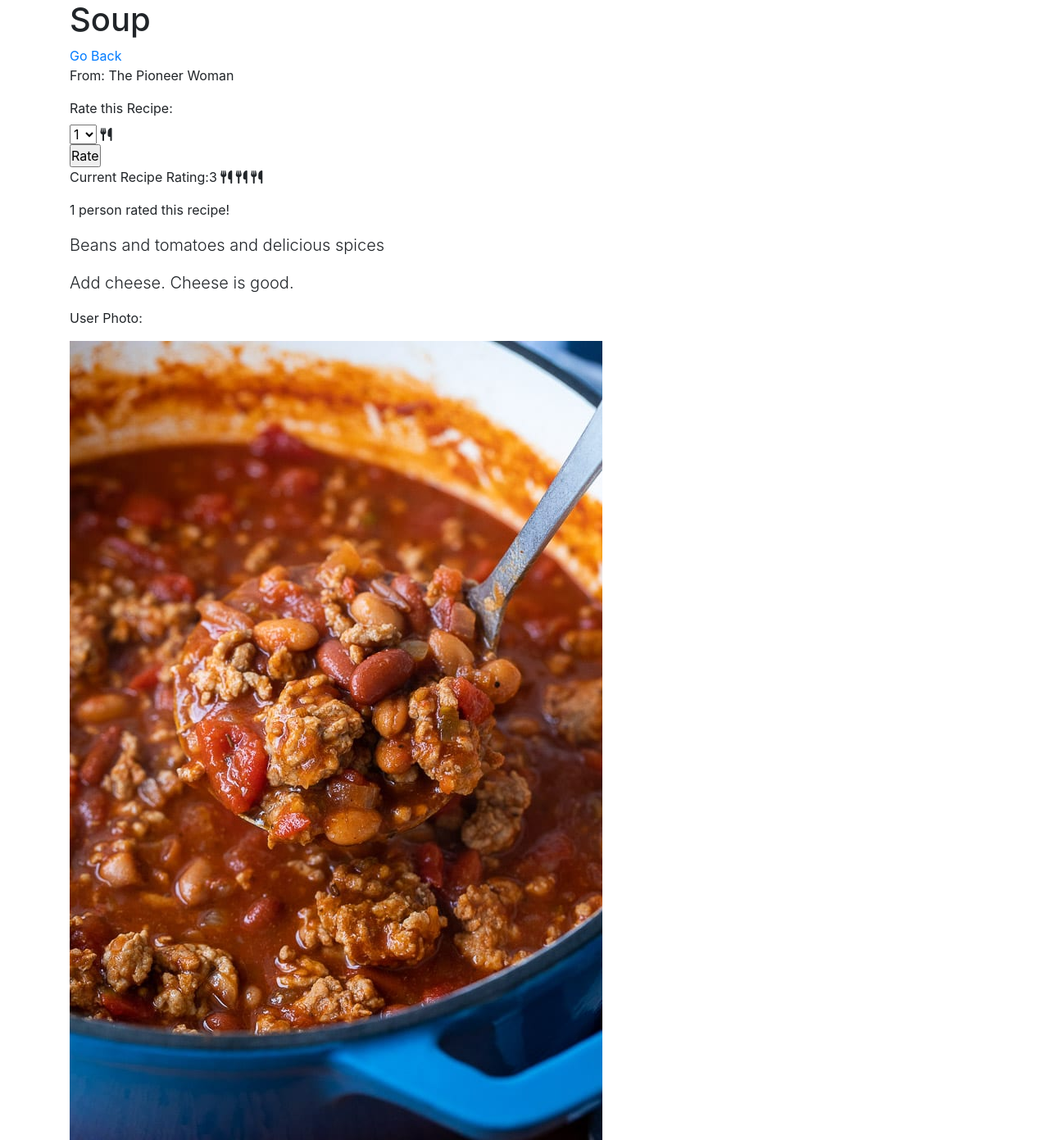
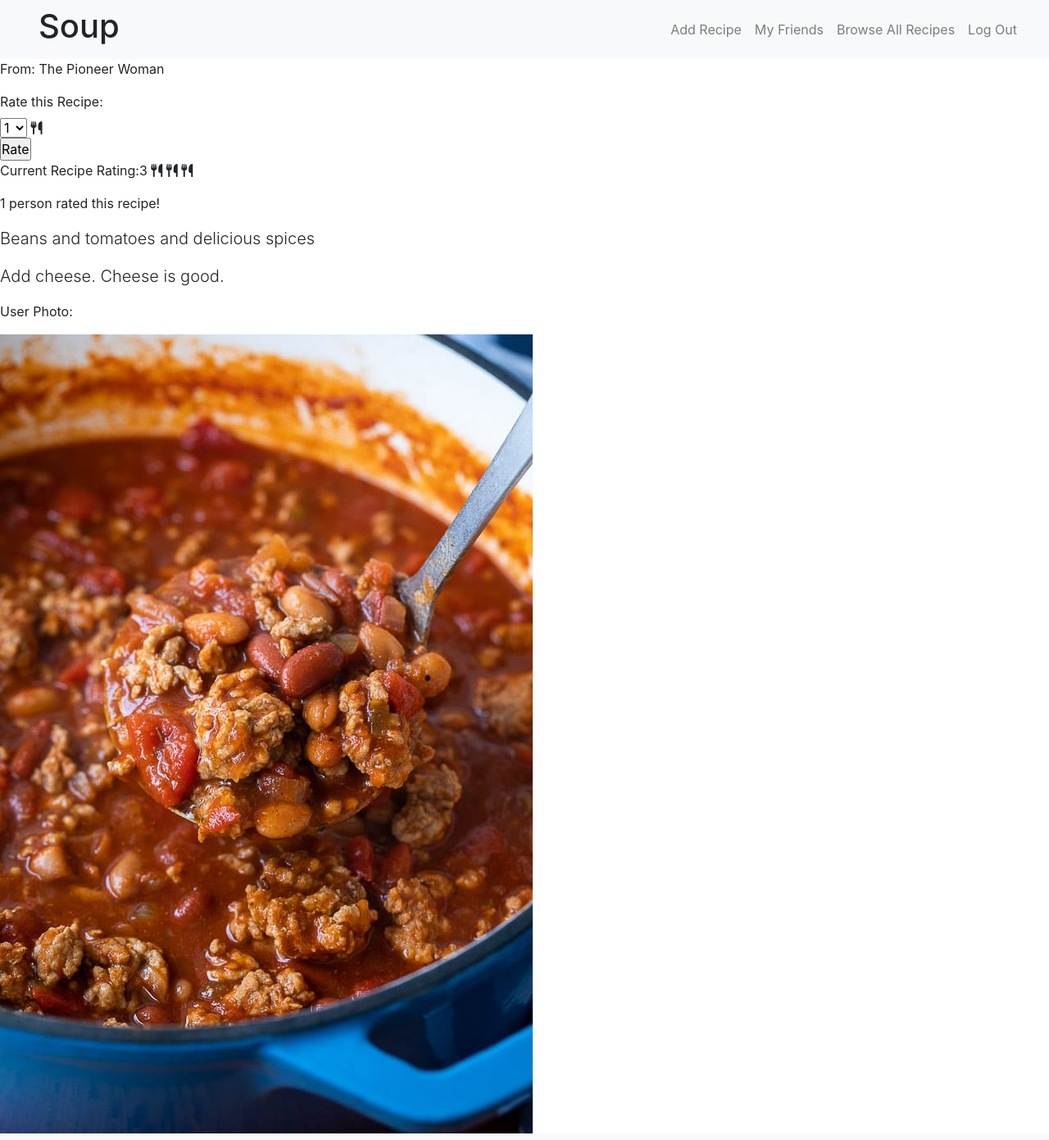
Before and after one commit to projects-algos-june/group_proj_RecipeRater, a Django app: page /recipe/2 in a window 1280 px wide. Shown: the whole page at 82% size. Run offline with Django 3.2, Linux system fonts and the light colour scheme; data comes from the database, SQL or seed files in the repository; both versions use the stored data as it was after the commit; some libraries are stand-ins or nearby versions.

Commit message:
formatting
added nav bar to recipe page. changed logic of logout in recipe page

```diff
--- a/recipe_rater/recipe_db/templates/recipe_page.html
+++ b/recipe_rater/recipe_db/templates/recipe_page.html
@@ -29,11 +29,35 @@
 </head>
 
 <body>
-    <div class="container">
-        <div id="header">
-            <h1>{{curr_recipe.title}}</h1>
-            <a href="/profile/{{request.session.id}}" class="btn-link">Go Back</a>
-        </div>
+    <!-- <div class="container"> -->
+        <nav class="navbar navbar-expand-md navbar-light bg-light sticky-top" id="header">
+            <div class="container-fluid">
+                <a class="navbar-brand" href="#"><img src=""></a>
+                <h1>{{curr_recipe.title}}</h1>
+                <button class="navbar-toggler" type="button" data-toggle="collapse" data-target="#navbarresponsive">
+                    <span class="navbar-toggler-icon"> </span>
+                </button>
+                <div class="collapse navbar-collapse" id="navbarResponsive">
+                    <ul class="navbar-nav ml-auto">
+                        <li class="nav-item">
+                            <a class="nav-link" href="/add_recipe">Add Recipe</a>
+                        </li>
+                        <li class="nav-item">
+                            <a class="nav-link" href="/user_friends/{{request.session.id}}">My Friends</a>
+                        </li>
+                        <li>
+                            <a href="/allrecipes" class="nav-link">Browse All Recipes</a>
+                        </li>
+                        <li class="nav-item">
+                            <a class="nav-link" href="/logout">Log Out</a>
+                        </li>
+                    </ul>
+                </div>
+
+
+
+            </div>
+        </nav>
         <div class="content">
             <div id="desc">
                 <p>From: {{curr_recipe.book.title}}</p>
@@ -106,7 +130,7 @@
                 <img src="{{curr_recipe.photo}}" alt="{{curr_recipe.title}}">
             </div>
         </div>
-    </div>
+    <!-- </div> -->
 </body>
 
 </html>
--- a/recipe_rater/recipe_db/templates/user_profile.html
+++ b/recipe_rater/recipe_db/templates/user_profile.html
@@ -34,7 +34,7 @@
                         <a href="/user_friends/{{request.session.id}}" class="btn btn-primary">My Friends</a>
                     </li>
                     <li class="nav-item">
-                        <form action="/logout" method="POST">
+                        <a href="/logout" >
                             {% csrf_token %}
                             <input type="submit" value="Logout" class="logout btn-sm btn-outline-danger">
                         </form>
--- a/recipe_rater/recipe_db/views.py
+++ b/recipe_rater/recipe_db/views.py
@@ -163,12 +163,10 @@ def log_user(request):
 
 # Flush user from request.session and return to Login page
 def logout(request):
-    if request.method == "POST":
-        print(request.session['user'], "has been successfully logged out")
-        request.session.flush()
-        print("Session has been flushed")
-        return redirect('/')
-    return redirect('/profile/'+str(request.session['id']))
+    request.session.flush()
+    print("Session has been flushed")
+    return redirect('/')
+
 
 
 
```
Also changed, not shown: recipe_rater/db.sqlite3.
